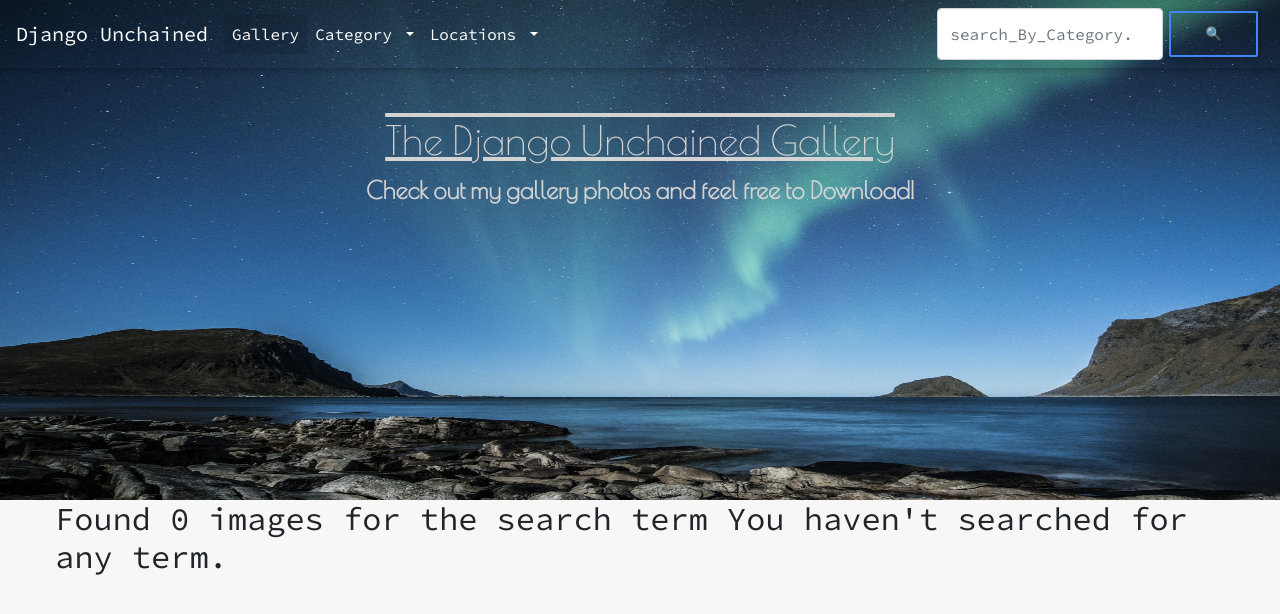
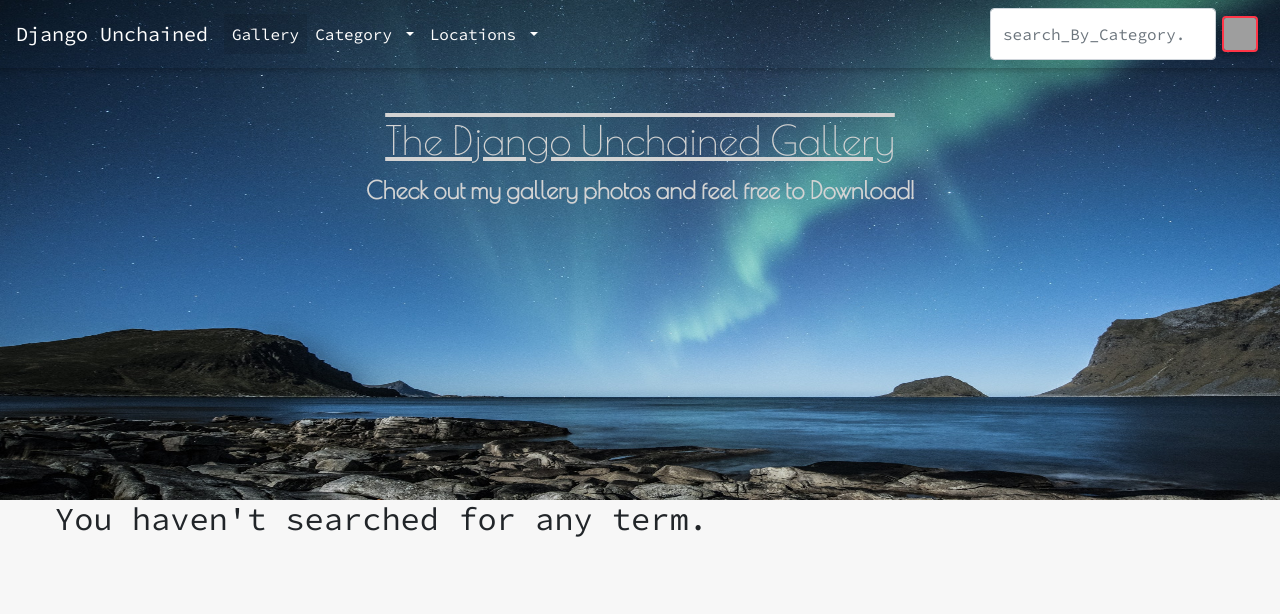
Before and after one commit to nignanthomas/Gallery, a Django app: page /search/ in a window 1280 px wide. Shown: the top 614 px of the page. Run offline with Django 3.2, Linux system fonts and the light colour scheme; tables that the repository leaves empty hold one stand-in row (values such as "Sample post"); some libraries are stand-ins or nearby versions; grey boxes are pictures that could not be loaded.

Commit message:
update layout and README.md

```diff
--- a/gallery/templates/index.html
+++ b/gallery/templates/index.html
@@ -22,18 +22,18 @@ function copyLink() {
   <div class="row">
     {% if all_images%}
     {% else %}
-      <h2> Found 0 images for the search term {{message}}</h2>
+      <h2>{{message}}</h2>
     {% endif %}
   </div>
 
-  <div class="masonry">
+  <div class="masonry text-center">
     {% for image in all_images %}
-    <div class="item  animated zoomIn">
+    <div class="item animated zoomIn">
       <a href="{{image.image_path.url}}" data-fancybox="images" data-buttons='["zoom","slideShow","fullScreen","thumbs","share","close"]' data-caption='<a href="{{image.image_path.url}}"><h6>{{image.image_name}}</h6></a>
                                                                     <p>{{image.image_description}}</p>
                                                                     <p>Location: {{image.image_location}} / Category: {{image.image_category}}</p>
                                                                     <button class="rounded btn-primary" onclick="copyLink()" >📋Copy Link</button>'>
-        <img class="img-fluid rounded image" src="{{image.image_path.url}}" alt="{{image.image_name}}">
+        <img class="rounded image" src="{{image.image_path.url}}" alt="{{image.image_name}}">
       </a>
       <input type="text" id="imagelink" class="invisible form-control input-sm d-none" value="{{image.image_path.url}}">
       <!-- <img class="img-fluid rounded image" src="{{image.image_path.url}}" alt="{{image.image_name}}"> -->
--- a/gallery/templates/navbar.html
+++ b/gallery/templates/navbar.html
@@ -42,7 +42,7 @@
     </ul>
     <form class="form-inline my-2 my-lg-0" action="{% url 'search_results' %}">
       <input class="form-control" type="search" placeholder="search_By_Category..." name="searchcat" aria-label="Search">
-      <button class="btn btn-outline-primary my-2 my-sm-0" type="submit">🔍</button>
+      <button class="btn btn-outline-danger rounded p-0" type="submit"><img src="https://www.freeiconspng.com/uploads/search-icon-png-27.png" alt="" width="32px" height="32px"></button>
     </form>
   </div>
 </nav>
--- a/static/css/styles.css
+++ b/static/css/styles.css
@@ -106,16 +106,12 @@ form.search-form::after {
 .item {
   /* background: lightgrey; */
   /* padding: 0.5em; */
+  position: relative;
   margin: 0 0 1em;
 }
 
 
 /* On Hover Fade and Display Description */
-.item {
-    position: relative;
-    /* width: 50%; */
-}
-
 .image {
   opacity: 1;
   display: block;
@@ -156,10 +152,6 @@ form.search-form::after {
 
 
 
-
-
-
-
 /* Masonry on large screens */
 @media only screen and (min-width: 1024px) {
   .masonry {
```
Also changed, not shown: README.md, static/images/django-gallery-2.PNG (added), static/images/django-gallery.PNG (added).
